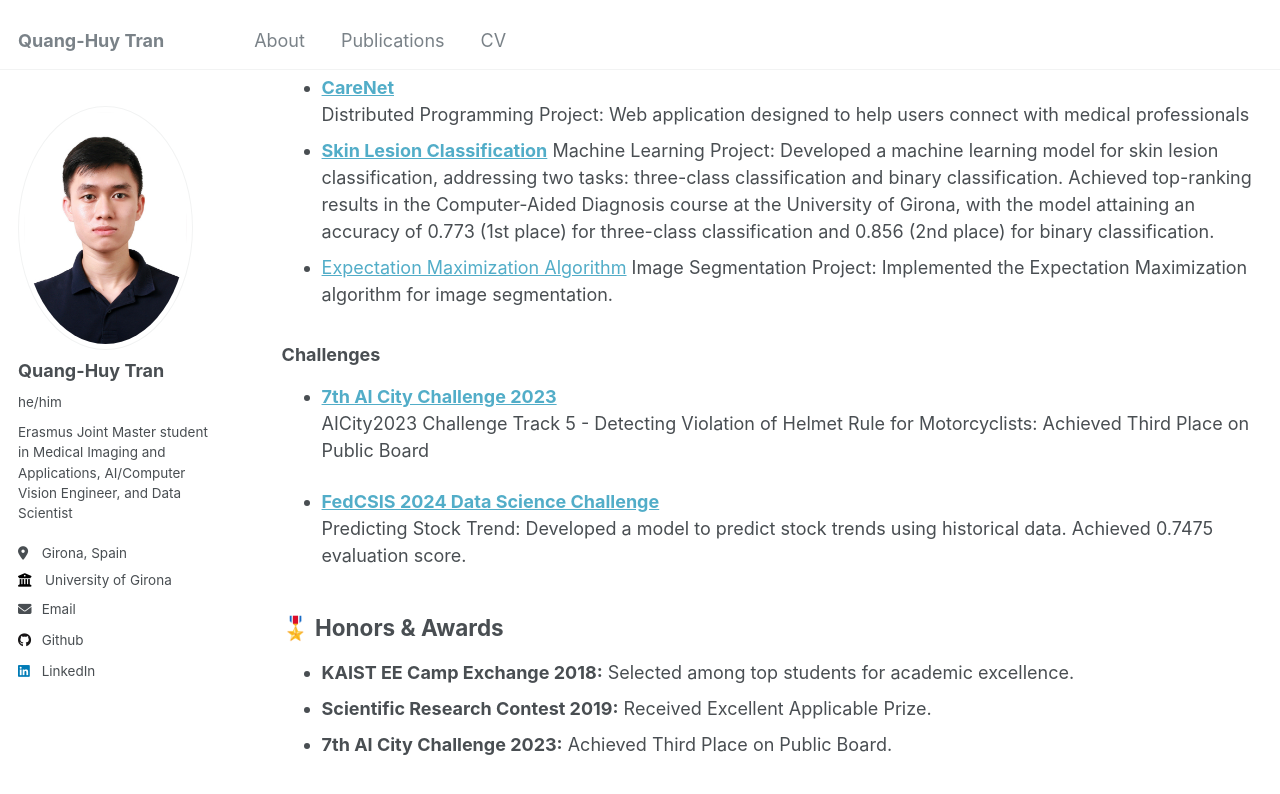
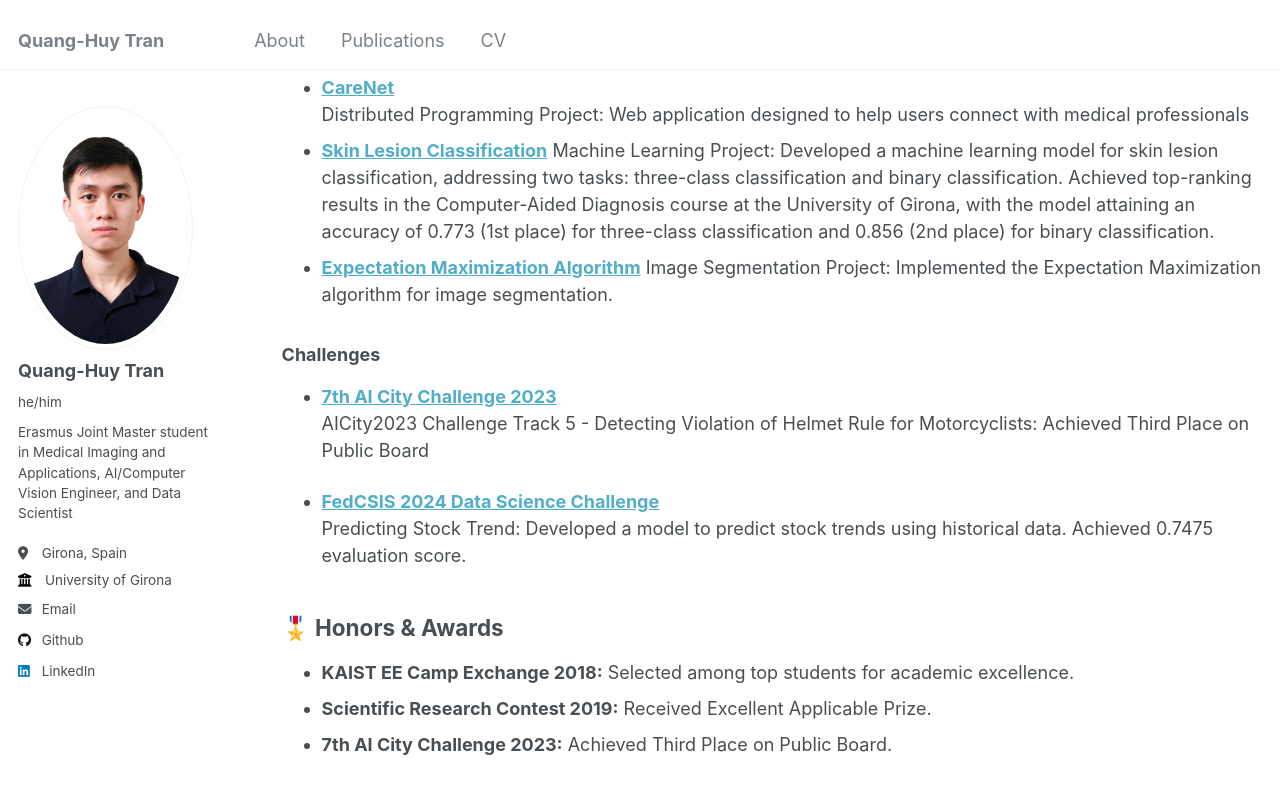
Before and after one commit to huytrnq/huytrnq.github.io, a Jekyll site: the page built from _pages/cv.md, in a window 1280 px wide and 900 px high, scrolled down 2548 px. Shown: the top 794 px of the window. Built offline with Jekyll 4.4.1, drawn with Linux system fonts in a browser that asks for light colours.

Commit message:
Update CV - Projects

```diff
--- a/_pages/cv.md
+++ b/_pages/cv.md
@@ -101,7 +101,7 @@ _Ha Noi University of Science and Technology_
   Distributed Programming Project: Web application designed to help users connect with medical professionals
 - [**Skin Lesion Classification**](https://github.com/huytrnq/Skin-Lesion-Classification)
   Machine Learning Project: Developed a machine learning model for skin lesion classification, addressing two tasks: three-class classification and binary classification. Achieved top-ranking results in the Computer-Aided Diagnosis course at the University of Girona, with the model attaining an accuracy of 0.773 (1st place) for three-class classification and 0.856 (2nd place) for binary classification.
-- [Expectation Maximization Algorithm](https://github.com/huytrnq/ExpectationMaximization)
+- [**Expectation Maximization Algorithm**](https://github.com/huytrnq/ExpectationMaximization)
   Image Segmentation Project: Implemented the Expectation Maximization algorithm for image segmentation.
 
 ### Challenges
```
